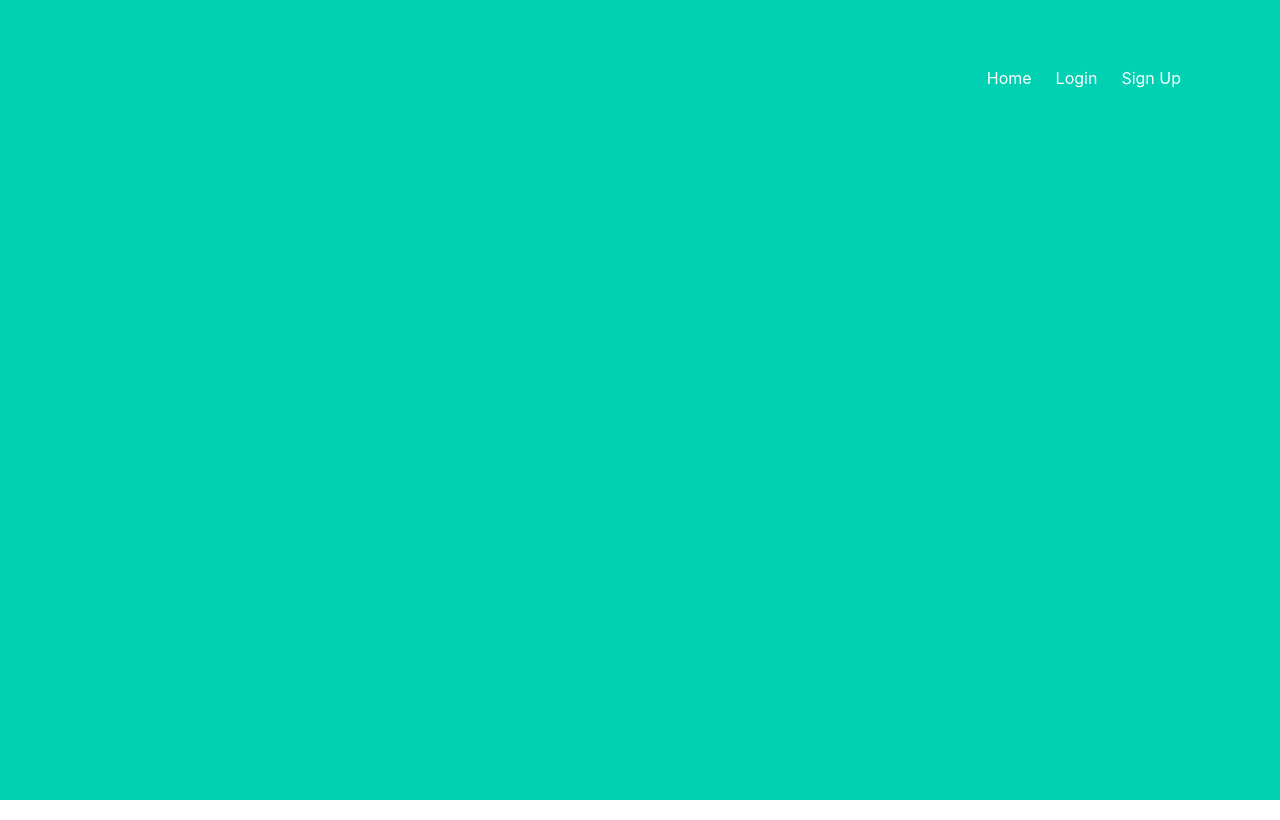
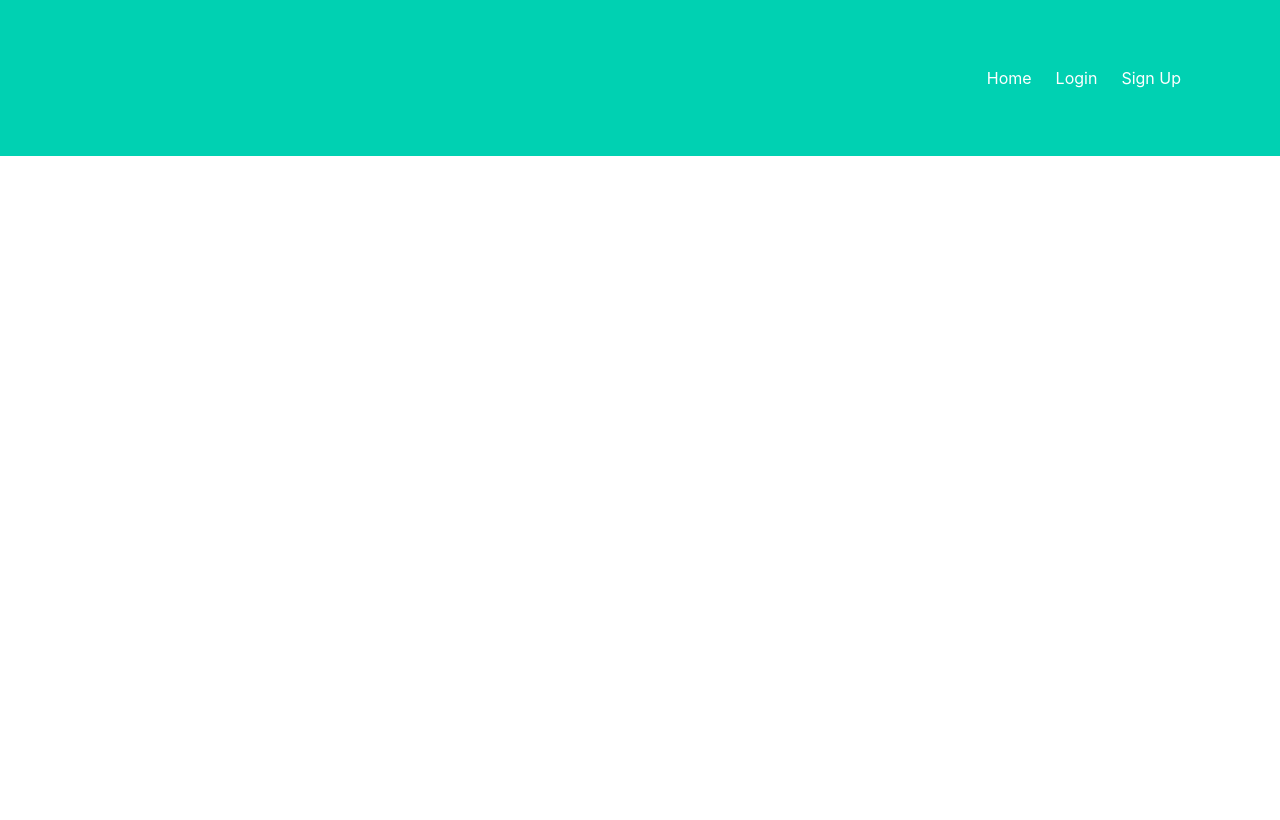
Before and after one commit to ashelto6/The-Market, a Python web app: template templates/base.html in a window 1280 px wide. After the commit the page ends 156 px from the top, so only its background shows below. Run offline with Jinja, Linux system fonts and the light colour scheme; the template is opened without the code that fills it, so the values that code supplies are empty; some libraries are stand-ins or nearby versions.

Commit message:
edit to navbar

```diff
--- a/templates/base.html
+++ b/templates/base.html
@@ -13,7 +13,7 @@
  </head>
  <body>
  <!-- navbar -->
-    <section class="hero is-primary is-fullheight">
+    <section class="hero is-primary">
 
         <div class="hero-head">
             <nav class="navbar">
```
